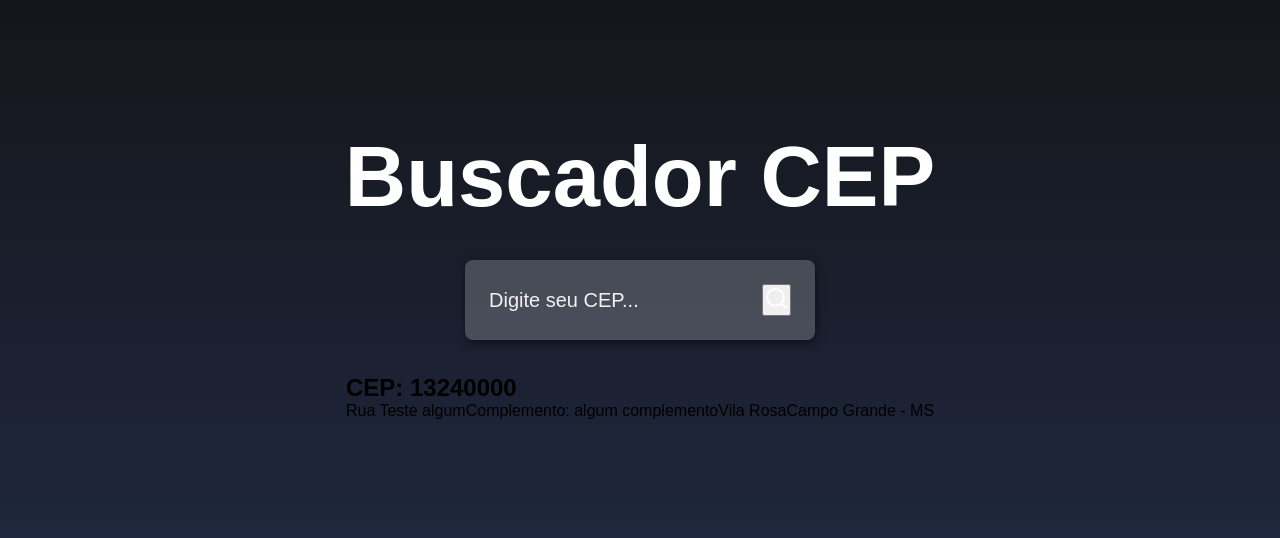
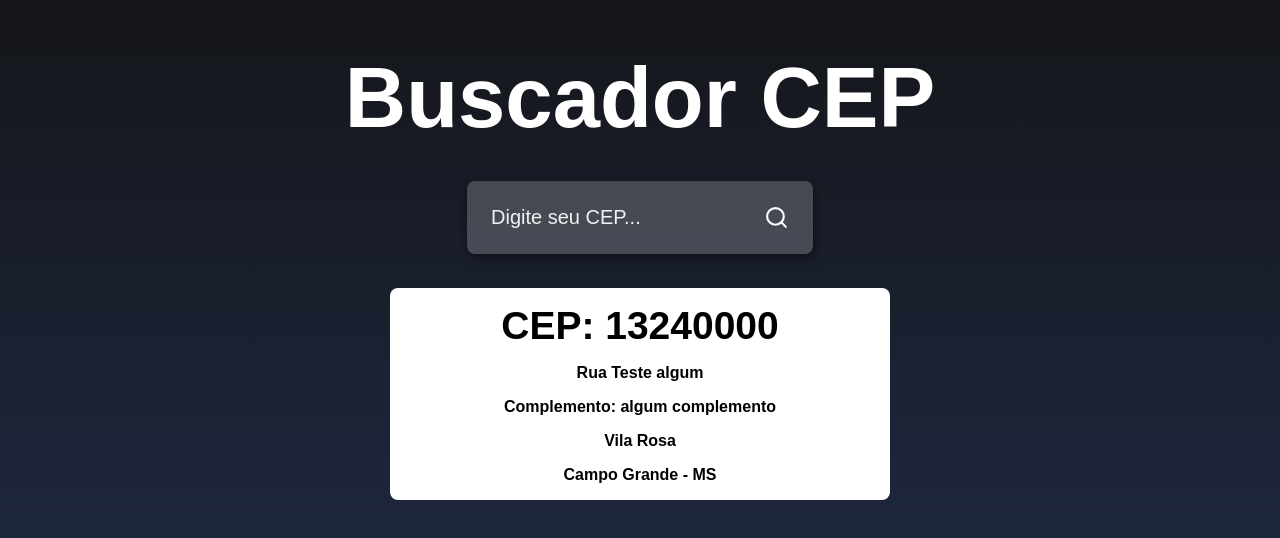
Before and after one commit to RafaelHDSV/Zip-Code-Finder, a JavaScript app: page / in a window 1280 px wide. Shown: the part 126-664 px from the top of the page. Built offline with nearby package versions, Linux system fonts and the light colour scheme; the HTML template or start-up script is replaced by a standard one.

Commit message:
Adding styles

```diff
--- a/src/App.css
+++ b/src/App.css
@@ -44,3 +44,37 @@
 .container_input input::placeholder {
     color: #f1f1f1;
 }
+
+.btn_search {
+    display: flex;
+    justify-content: center;
+    align-content: center;
+    background-color: transparent;
+    border: 0;
+    cursor: pointer;
+    transition: .5s;
+}
+
+.btn_search:hover {
+    transform: scale(1.2);
+}
+
+.main {
+    display: flex;
+    flex-direction: column;
+    justify-content: center;
+    align-items: center;
+    background-color: #ffffff;
+    width: 500px;
+    border-radius: 8px;
+}
+
+.main h2 {
+    margin: 16px 0;
+    font-size: 39px;
+}
+
+.main span {
+    margin-bottom: 16px;
+    font-weight: bold;
+}
```
